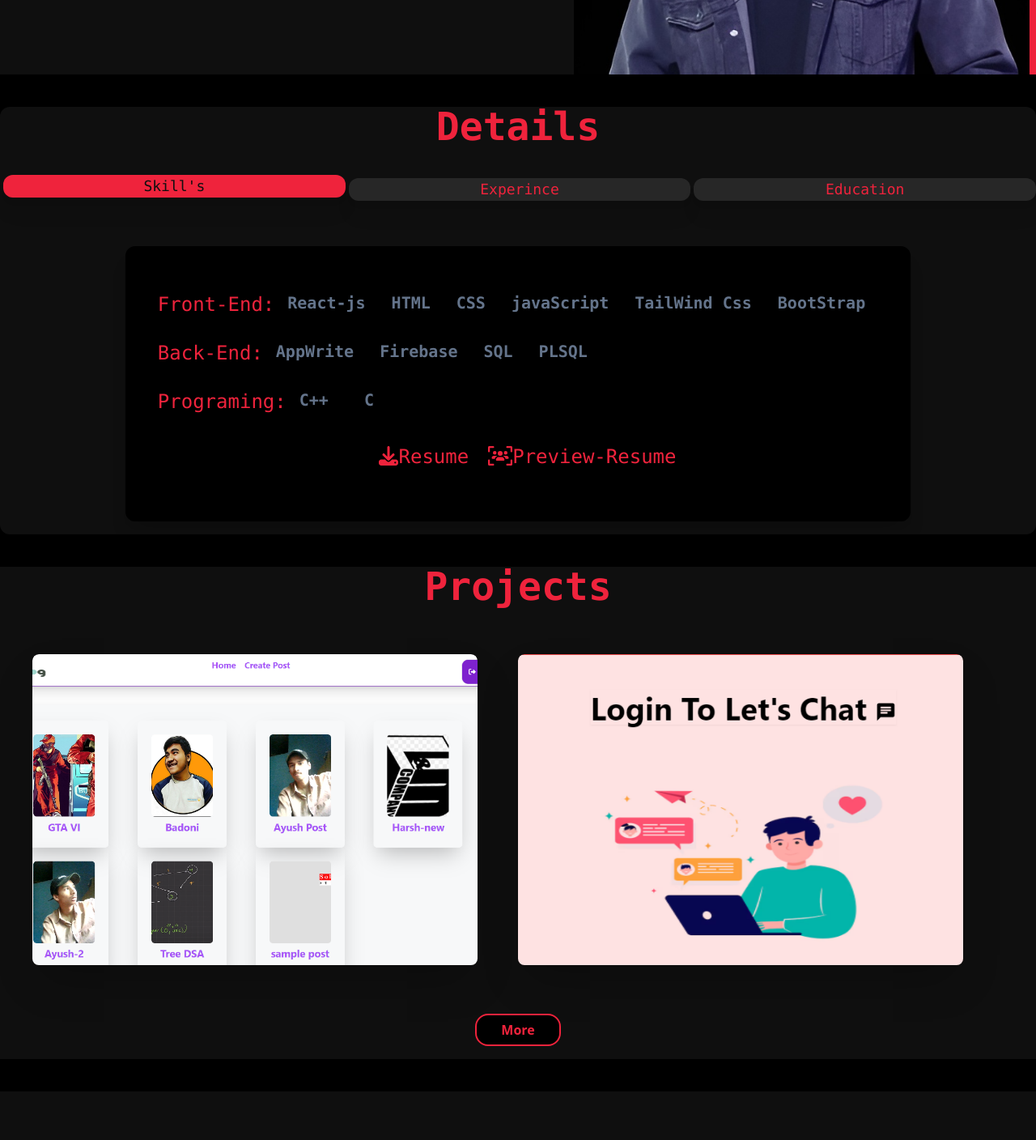
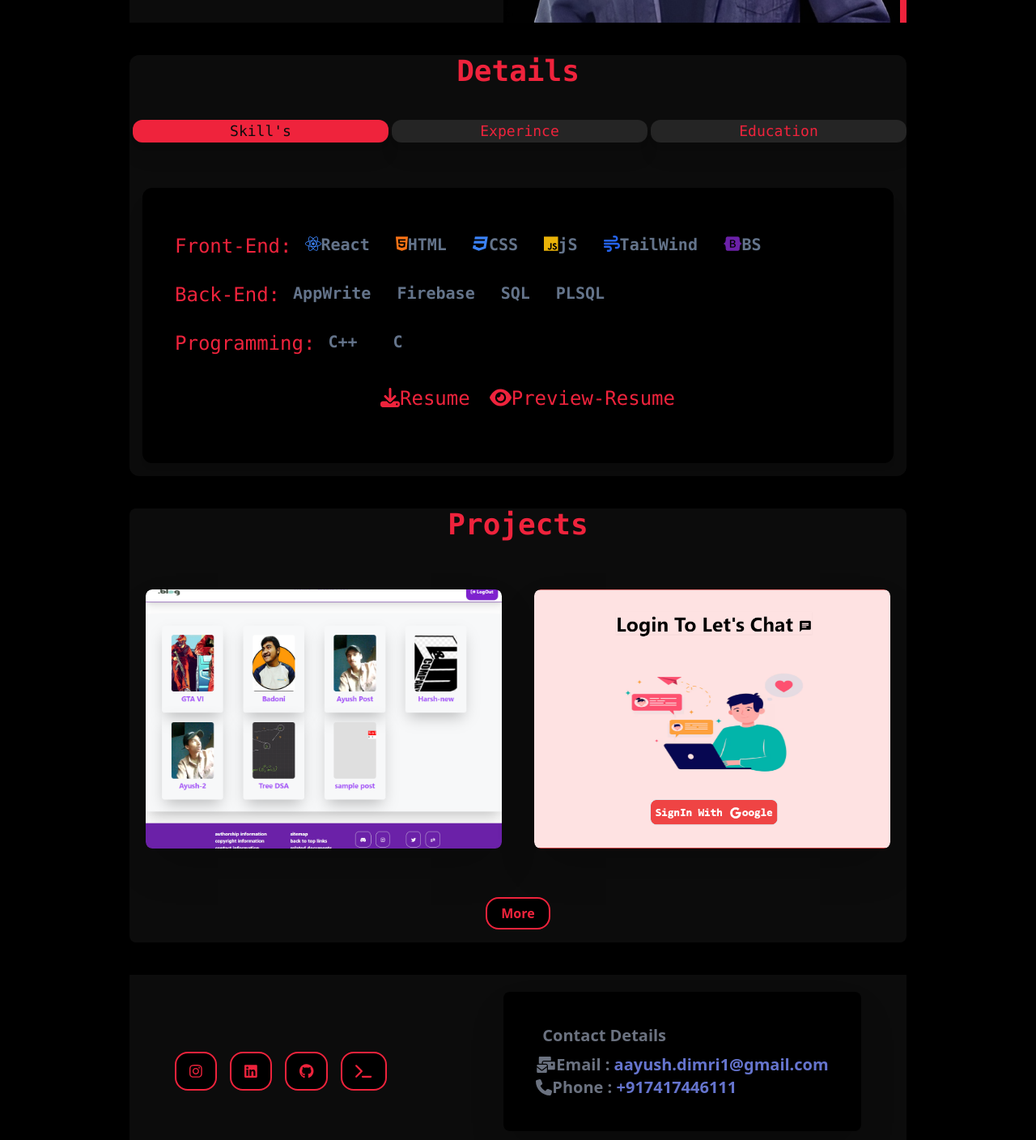
Before and after one commit to Ayush-a11/AyushDimri-Portfolio, a React (Vite) app: page / in a window 1280 px wide. Shown: the part 560-1968 px from the top of the page at 81% size. Built offline with nearby package versions, Linux system fonts and the light colour scheme.

Commit message:
Responsive & Added New Animations

```diff
--- a/src/Components/Container.jsx
+++ b/src/Components/Container.jsx
@@ -25,7 +25,7 @@ function Container() {
 
 
   return (
-	<div className='inline-flex flex-col w-full '>
+	<div className='flex flex-col md:w-9/12 w-full justify-center items-center m-auto scale-80	'>
 		<Header projectRef={projectRef}
 				homeRef={homeRef}
 				detailsRef={detailsRef}
@@ -33,14 +33,14 @@ function Container() {
 		{/* <div className='' data-aos="fade-out"> */}
 		<Image ref={homeRef} />
 		{/* </div> */}
-		<div className='z-10 relative bg-black w-full h-auto '>
-		<div data-aos="fade-in" >
+		<div className='z-10 relative dark:bg-black bg-white w-full h-auto '>
+		<div data-aos="fade-up" >
 		<Details ref={detailsRef}/>
 		</div>
-		<div data-aos="fade-in">
+		<div data-aos="fade-up">
 		<ProjectCard ref={projectRef}/>
 		</div>
-		<div data-aos="fade-in">
+		<div data-aos="fade-up">
 		<Footer/>
 		</div>
 		</div>
--- a/src/Components/Details/Details.jsx
+++ b/src/Components/Details/Details.jsx
@@ -1,9 +1,12 @@
-import { faDownload, faUsersViewfinder } from '@fortawesome/free-solid-svg-icons';
+import { faDownload, faEye, faFileExport, faGear, faLaptopCode, faUsersViewfinder, faWind } from '@fortawesome/free-solid-svg-icons';
 // import { Document, Page } from '@react-pdf-viewer/react-pdf';
 import { FontAwesomeIcon } from '@fortawesome/react-fontawesome';
-import React,{forwardRef, useState} from 'react'
+import React,{forwardRef, useState,useEffect} from 'react'
 import { Document, Page } from 'react-pdf';
 import ResumePreview from './ResumePreview';
+import { faBootstrap, faCss3, faHtml5, faJs, faReact } from '@fortawesome/free-brands-svg-icons';
+import AOS from 'aos';
+import 'aos/dist/aos.css';
 // import { Document, Page } from 'react-pdf'
 function Details({},ref) {
 	const [section, setSection] =useState('Skill');
@@ -21,59 +24,67 @@ function Details({},ref) {
 		document.body.removeChild(anchor);
 	}
 
-
+	useEffect(() => {
+		AOS.init({
+				duration:700,
+				anchorPlacement:'center-bottom',
+				easing: 'ease',
+				mirror:true,
+				once:true
+			})
+	},[])
   return (
-	<div ref={ref} className=" z-2 relative top-10 rounded-xl text-primary font-mono text-2xl bg-light border-t-4 border-black dark:border-0 dark:bg-accent mt-8 transition-all duration-300 "
+	<div ref={ref} className=" z-2 relative top-10 rounded-xl text-primary font-mono text-2xl bg-light  dark:bg-accent mt-8 transition-all duration-300 "
 	style={{marginTop:"0"}}>
-		<h1 className= " text-primary font-mono font-bold text-5xl text-center mb-10" >Details</h1>
+		<h1 className= " text-primary font-mono font-bold md:text-4xl sm:text-3xl text-2xl text-center mb-10" >Details</h1>
 		<div className='flex items-start justify-around pb-10 text-center'>
-			<div onClick={()=>setSection('Skill')}className={`${section==='Skill'?'bg-primary text-accent	 -mt-1 border-accent':'bg-slate-100 dark:bg-white dark:bg-opacity-10 '} text-lg shadow-xl ml-1 w-1/3 rounded-xl`}>
+			<div data-aos="fade-up" onClick={()=>setSection('Skill')}className={`${section==='Skill'?'bg-primary text-accent	  border-accent':'bg-slate-100 dark:bg-white dark:bg-opacity-10 '} md:text-lg sm:text-lg text-base shadow-xl ml-1 w-1/3 rounded-xl`}>
 			<button  onClick={()=>setSection('Skill')}>Skill's </button>
 			</div>
-			<div onClick={()=>setSection('Exp')} className={`${section==='Exp'?'bg-primary text-accent  -mt-1 border-accent':'bg-slate-100 dark:bg-white dark:bg-opacity-10 '}text-lg shadow-xl ml-1 w-1/3 rounded-xl`}>
+			<div data-aos="fade-up" onClick={()=>setSection('Exp')} className={`${section==='Exp'?'bg-primary text-accent   border-accent':'bg-slate-100 dark:bg-white dark:bg-opacity-10 '}md:text-lg sm:text-lg text-base shadow-xl ml-1 w-1/3 rounded-xl`}>
 			<button  onClick={()=>setSection('Exp')}>Experince </button>
 			</div>
-			<div onClick={()=>setSection('Edu')} className={`${section==='Edu'?'bg-primary text-accent  -mt-1 border-accent':'bg-slate-100 dark:bg-white dark:bg-opacity-10 '} text-lg shadow-xl ml-1 w-1/3 rounded-xl`}>
+			<div data-aos="fade-up" onClick={()=>setSection('Edu')} className={`${section==='Edu'?'bg-primary text-accent   border-accent':'bg-slate-100 dark:bg-white dark:bg-opacity-10 '} md:text-lg sm:text-lg text-base shadow-xl ml-1 w-1/3 rounded-xl`}>
 			<button onClick={()=>setSection('Edu')}>Education </button>
 			</div>
 		</div>
 		{/* skills */}
-		<div className="flex justify-center p-4">
+		<div className="flex justify-center p-4" >
 		{section === 'Skill' ?
-		<div className=" flex flex-col text-left bg-slate-100 dark:bg-black  bg-opacity-55 shadow-xl  rounded-xl p-10 text-sm md:text-2xl ">
+		<div className=" flex flex-col w-full justify-center items-left bg-slate-100 dark:bg-black  bg-opacity-55 shadow-xl  rounded-xl p-10 text-sm md:text-2xl ">
 
-			<div className='flex justify-center'>
-			<h2 className="mt-4 text-left">Front-End:</h2>
-			<button className='mt-2 text-xs md:text-xl m-2 rounded-xl bg-white text-black dark:bg-black dark:text-slate-500 p-2 font-mono font-bold'>React-js</button>
-			<button className='mt-2 text-xs md:text-xl m-2 rounded-xl bg-white text-black dark:bg-black dark:text-slate-500 p-2 font-mono font-bold'>HTML</button>
-			<button className='mt-2 text-xs md:text-xl m-2 rounded-xl bg-white text-black dark:bg-black dark:text-slate-500 p-2 font-mono font-bold'>CSS</button>
-			<button className='mt-2 text-xs md:text-xl m-2 rounded-xl bg-white text-black dark:bg-black dark:text-slate-500 p-2 font-mono font-bold'>javaScript</button>
-			<button className='mt-2 text-xs md:text-xl m-2 rounded-xl bg-white text-black dark:bg-black dark:text-slate-500 p-2 font-mono font-bold'>TailWind Css</button>
-			<button className='mt-2 text-xs md:text-xl m-2 rounded-xl bg-white text-black dark:bg-black dark:text-slate-500 p-2 font-mono font-bold'>BootStrap</button>
+			<div className='flex  flex-wrap '>
+			<h2 className="mt-4 text-left" data-aos="fade-up" >Front-End:</h2>
+			<button className='mt-2 text-xs md:text-xl m-2 rounded-xl bg-white text-black dark:bg-black dark:text-slate-500 p-2 font-mono font-bold' data-aos="fade-left"><FontAwesomeIcon className="text-blue-500 font-bold" icon={faReact}/>React</button>
+			<button className='mt-2 text-xs md:text-xl m-2 rounded-xl bg-white text-black dark:bg-black dark:text-slate-500 p-2 font-mono font-bold' data-aos="fade-left"><FontAwesomeIcon className="text-orange-500 font-bold" icon={faHtml5}/>HTML</button>
+			<button className='mt-2 text-xs md:text-xl m-2 rounded-xl bg-white text-black dark:bg-black dark:text-slate-500 p-2 font-mono font-bold' data-aos="fade-left"><FontAwesomeIcon className="text-blue-500 font-bold" icon={faCss3}/>CSS</button>
+			<button className='mt-2 text-xs md:text-xl m-2 rounded-xl bg-white text-black dark:bg-black dark:text-slate-500 p-2 font-mono font-bold' data-aos="fade-left"><FontAwesomeIcon className="text-yellow-500 font-bold" icon={faJs}/>jS</button>
+			<button className='mt-2 text-xs md:text-xl m-2 rounded-xl bg-white text-black dark:bg-black dark:text-slate-500 p-2 font-mono font-bold' data-aos="fade-left"><FontAwesomeIcon className="text-blue-600 font-bold" icon={faWind}/>TailWind</button>
+			<button className='mt-2 text-xs md:text-xl m-2 rounded-xl bg-white text-black dark:bg-black dark:text-slate-500 p-2 font-mono font-bold' data-aos="fade-left"><FontAwesomeIcon className="text-purple-800 font-bold" icon={faBootstrap}/>BS</button>
 			</div>
 
-			<div className='flex'>
-			<h2 className="mt-4 text-left">Back-End:</h2>
+			<div className='flex flex-wrap' >
+			<h2 className="mt-4 text-left" data-aos="fade-up" >Back-End:</h2>
 
-			<button className='mt-2 text-xs md:text-xl m-2 rounded-xl bg-white text-black dark:bg-black dark:text-slate-500 p-2 font-mono font-bold'>AppWrite</button>
-			<button className='mt-2 text-xs md:text-xl m-2 rounded-xl bg-white text-black dark:bg-black dark:text-slate-500 p-2 font-mono font-bold'>Firebase</button>
-			<button className='mt-2 text-xs md:text-xl m-2 rounded-xl bg-white text-black dark:bg-black dark:text-slate-500 p-2 font-mono font-bold'>SQL</button>
-			<button className='mt-2 text-xs md:text-xl m-2 rounded-xl bg-white text-black dark:bg-black dark:text-slate-500 p-2 font-mono font-bold'>PLSQL</button>
+			<button className='mt-2 text-xs md:text-xl m-2 rounded-xl bg-white text-black dark:bg-black dark:text-slate-500 p-2 font-mono font-bold' data-aos="fade-left" >AppWrite</button>
+			<button className='mt-2 text-xs md:text-xl m-2 rounded-xl bg-white text-black dark:bg-black dark:text-slate-500 p-2 font-mono font-bold' data-aos="fade-left" >Firebase</button>
+			<button className='mt-2 text-xs md:text-xl m-2 rounded-xl bg-white text-black dark:bg-black dark:text-slate-500 p-2 font-mono font-bold' data-aos="fade-left" >SQL</button>
+			<button className='mt-2 text-xs md:text-xl m-2 rounded-xl bg-white text-black dark:bg-black dark:text-slate-500 p-2 font-mono font-bold' data-aos="fade-left" >PLSQL</button>
 
 			</div>
 
-			<div className='flex'>
-			<h2 className="mt-4">Programing:</h2>
+			<div className='flex flex-wrap'>
+			<h2 className="mt-4" data-aos="fade-up">Programming:</h2>
 
-			<button className='mt-2 text-xs md:text-xl m-2 rounded-xl bg-white text-black dark:bg-black dark:text-slate-500 p-2 font-mono font-bold'>C++</button>
-			<button className='mt-2 text-xs md:text-xl m-2 rounded-xl bg-white text-black dark:bg-black dark:text-slate-500 p-2 font-mono font-bold'>&nbsp;C&nbsp;</button>
+			<button className='mt-2 text-xs md:text-xl m-2 rounded-xl bg-white text-black dark:bg-black dark:text-slate-500 p-2 font-mono font-bold' data-aos="fade-left">C++</button>
+			<button className='mt-2 text-xs md:text-xl m-2 rounded-xl bg-white text-black dark:bg-black dark:text-slate-500 p-2 font-mono font-bold' data-aos="fade-left">&nbsp;C&nbsp;</button>
 
 		</div>
-		<div className='flex justify-center'>
-			<button className="m-6 " onClick={downloadPdf} >
+		<div className='flex justify-center' >
+			<button data-aos="fade-left" className="m-6 hover:scale-105 " onClick={downloadPdf} >
 			<FontAwesomeIcon icon={faDownload}/>Resume</button>
-			<button className="" onClick={()=>setResumePreview((prev)=>!prev)}>
-			<FontAwesomeIcon icon={faUsersViewfinder}/>Preview-Resume</button>
+			<button data-aos="fade-right" className="hover:scale-105" onClick={()=>setResumePreview((prev)=>!prev)}>
+			<FontAwesomeIcon icon={faEye}/>Preview-Resume</button>
 
 
 		</div>
@@ -83,21 +94,21 @@ function Details({},ref) {
 		</div>
 		:section=== 'Exp'?
 		<div >
-				<div className=" flex flex-col text-left text-lg md:text-2xl bg-slate-100 dark:bg-black  bg-opacity-55 shadow-xl  rounded-xl p-10">
+				<div className=" flex flex-col text-left  md:text-2xl  sm:text-xl  text-sm bg-slate-100 dark:bg-black  bg-opacity-55 shadow-xl  rounded-xl p-10">
 			<ul>
-				<li>2022-Current - Price WaterHouse Copper's (Associate-2)</li>
-				<li>Oracle Developer</li>
-				<li>Tech Stack- PLSQL, VBCS, OIC, OPA,Node, ODA</li>
+				<li data-aos="fade-up" className='text-gray-500 font-bold'>[2022 - Current] - Price WaterHouse Copper's (Associate2)</li>
+				<li data-aos="fade-up">Oracle Developer <FontAwesomeIcon icon={faLaptopCode}/></li>
+				<li data-aos="fade-up">Tech Stack <FontAwesomeIcon icon={faGear}/><span className="text-secondary" data-aos="fade-left">  PLSQL  VBCS  OIC  OPA  Node  ODA </span></li>
 			</ul>
 			</div>
 		</div>
 		:
 		<div >
-			<div className=" flex flex-col text-left text-lg md:text-2xl bg-slate-100 dark:bg-black  bg-opacity-55 shadow-xl  rounded-xl p-10">
-			<ul className='flex flex-col items-start'>
-				<li>2018-2022 B.Tech(Cse)- Graphic Era Deheradun Uttarakhand</li>
-				<li>2017- XII(PCM)- Sri Guru Ram Rai Public School</li>
-				<li>2015- X(PCM)-Sri Guru Ram Rai Public School</li>
+			<div className=" flex flex-col text-lef tmd:text-2xl  sm:text-xl  text-xs bg-slate-100 dark:bg-black  bg-opacity-55 shadow-xl  rounded-xl p-10">
+			<ul className='flex flex-col items-start' data-aos="fade-up">
+				<li className='text-gray-500 font-bold'> 2018-2022 B.Tech(Cse)-<span className="text-secondary"> Graphic Era Deheradun Uttarakhand</span> </li>
+				<li className='text-gray-500 font-bold'>2017- XII(PCM)- <span className="text-secondary">Sri Guru Ram Rai Public School</span></li>
+				<li className='text-gray-500 font-bold'>2015- X(PCM)- <span className="text-secondary">Sri Guru Ram Rai Public School</span></li>
 			</ul>
 			</div>
 		</div>
--- a/src/Components/Details/ResumePreview.jsx
+++ b/src/Components/Details/ResumePreview.jsx
@@ -14,6 +14,7 @@ function ResumePreview() {
 	  <iframe
 	  title="PDF Preview"
 		src={Resume}
+
 	  width="100%"
 	  height="1060px"
 	/>
--- a/src/Components/Footer.jsx
+++ b/src/Components/Footer.jsx
@@ -1,33 +1,43 @@
-import React from 'react'
+import React, { useEffect } from 'react'
 import { FontAwesomeIcon } from '@fortawesome/react-fontawesome'
 import { faTerminal,faMailBulk, faPhone } from '@fortawesome/free-solid-svg-icons'
 import { faInstagram, faLinkedin,faGithub,  } from '@fortawesome/free-brands-svg-icons'
-
+import AOS from 'aos';
+import 'aos/dist/aos.css';
 function Footer() {
+	useEffect(() => {
+		AOS.init({
+				duration:700,
+				anchorPlacement:'center-bottom',
+				easing: 'ease',
+				mirror:true,
+				once:true
+			})
+	},[])
   return (
 	<>
-	<div className="z-10 relative w-full flex  flex-col justify-around items-center h-64 mt-10  bg-light border-t-4 border-black dark:border-0 dark:bg-accent ">
-		<div className="w-full h-2/3 flex flex-col  justify-around items-center md:flex md:flex-row space-y-4 space-x-10 ">
-		<div className=" space-x-4 ">
+	<div className="z-10 relative w-full flex  flex-col justify-around items-center h-64 mt-10  bg-light  dark:bg-accent ">
+		<div className="w-full h-2/3 flex flex-col  justify-center items-center md:flex md:flex-row md:justify-around space-y-4 space-x-0 sm:space-x-10 md:space-x-8  ">
+		<div className=" space-x-4  text-sm pt-10 sm:text-xl md:text-lg">
 		<button className=' dark:bg-black dark:text-primary text-primary border-primary font-sans font-bold hover:bg-primary hover:text-black border-2
-		hover:border-2 hover:border-black p-2 px-4 rounded-2xl'><FontAwesomeIcon className='text-xl' icon={faInstagram}/></button>
+		hover:border-2 hover:border-black p-2 px-4 rounded-2xl' data-aos="fade-up"><FontAwesomeIcon className='' icon={faInstagram} /></button>
 		<button className=' dark:bg-black dark:text-primary text-primary border-primary font-sans font-bold hover:bg-primary hover:text-black border-2
-		hover:border-2 hover:border-black p-2 px-4 rounded-2xl'><FontAwesomeIcon className='text-xl' icon={faLinkedin}/></button>
+		hover:border-2 hover:border-black p-2 px-4 rounded-2xl' data-aos="fade-up"><FontAwesomeIcon className='' icon={faLinkedin} /></button>
 		<button className=' dark:bg-black dark:text-primary text-primary border-primary font-sans font-bold hover:bg-primary hover:text-black border-2
-		hover:border-2 hover:border-black p-2 px-4 rounded-2xl'><FontAwesomeIcon className='text-xl' icon={faGithub}/></button>
+		hover:border-2 hover:border-black p-2 px-4 rounded-2xl' data-aos="fade-up"><FontAwesomeIcon className='' icon={faGithub} /></button>
 		<button className=' dark:bg-black dark:text-primary text-primary border-primary font-sans font-bold hover:bg-primary hover:text-black border-2
-		hover:border-2 hover:border-black p-2 px-4 rounded-2xl'><FontAwesomeIcon className='text-xl' icon={faTerminal}/></button>
+		hover:border-2 hover:border-black p-2 px-4 rounded-2xl'  data-aos="fade-up"><FontAwesomeIcon className='' icon={faTerminal}/></button>
 		</div>
-		<div className='cursor-pointer text-2xl text-gray-500 ml-2 ' style={{align:"end"}}>
-			<h1 className='cursor-pointer text-2xl text-gray-500 ml-2 font-bold'>Contact Details</h1>
+		<div data-aos="fade-up" className='cursor-pointer text-lg sm:text-2xl md:text-xl dark:text-gray-500 	 dark:bg-black bg-light text-gray-500 p-2 md:p-10 rounded-lg shadow-2xl' style={{align:"end"}}>
+			<h1 className='cursor-pointer   ml-2 font-bold'>Contact Details</h1>
 			<ul className='cursor-pointer flex  flex-col mt-2 items-start'>
-				<li><FontAwesomeIcon icon={faMailBulk}/><b>Email</b> :	aayush.dimri1@gmail.com</li>
-				<li><FontAwesomeIcon icon={faPhone}/><b>Phone</b> : +917417446111</li>
+				<li><FontAwesomeIcon icon={faMailBulk}/><b>Email :<span className='text-secondary'>	aayush.dimri1@gmail.com</span></b></li>
+				<li><FontAwesomeIcon icon={faPhone}/><b>Phone : <span className='text-secondary'>+917417446111</span></b></li>
 			</ul>
 		</div>
 		</div>
 		<div className="">
-		<span className=" w-full h-1/3 cursor-pointer text-2xl text-gray-500 ml-2">© 2024 Ayush Dimri. All rights reserved.</span>
+		<span className=" w-full h-1/3 cursor-pointer text-lg sm:text-2xl md:text-xl text-gray-500 ml-2">© 2024 <span className='text-secondary font-bold'>Ayush Dimri.</span> All rights reserved.</span>
 		</div>
 	</div>
 	</>
--- a/src/Components/Projects/ProjectCard.jsx
+++ b/src/Components/Projects/ProjectCard.jsx
@@ -1,11 +1,12 @@
 import { faMobileRetro } from '@fortawesome/free-solid-svg-icons';
 import { FontAwesomeIcon } from '@fortawesome/react-fontawesome';
-import React, { forwardRef, useState } from 'react'
+import React, { forwardRef, useEffect, useState } from 'react'
 import blogPosting from '../../assets/BlogPosting.png'
 import letsChat from '../../assets/letsChat.png'
 import todoimg from '../../assets/TodoApp.png'
 import ecommerce from '../../assets/Ecommerce.png'
-
+import AOS from 'aos';
+import 'aos/dist/aos.css';
 
 function ProjectCard({},ref) {
 	const [more,setMore] = useState(true);
@@ -34,27 +35,40 @@ function ProjectCard({},ref) {
 
 
 	];
+		useEffect(() => {
+		AOS.init({
+				duration:700,
+				anchorPlacement:'center-bottom',
+				easing: 'ease',
+				mirror:true,
+				once:true
+			})
+	},[])
   return (
-	<div ref={ref} className="z-2 relative  border-8 w-full flex flex-col justify-center items-center bg-light  border-t-4 border-blue-500 dark:border-0  dark:bg-accent mt-20">
-		<h1 className= " text-primary font-mono font-bold text-5xl" >Projects</h1>
+	<div ref={ref} className="z-2 relative  w-full flex flex-col justify-center items-center bg-light  rounded-lg  dark:bg-accent mt-20">
+		<h1 className= " text-primary font-mono font-bold md:text-4xl sm:text-3xl text-2xl" data-aos="fade-up">Projects</h1>
 		{/* <img src= {letsChat} className="w-full h-96" ></img>	 */}
 	<div className="flex">
-	<div className="mt-5 mb-5 grid grid-cols-1 md:grid-cols-2 w-full  h-auto ">
+	<div className="mt-5 mb-5 grid grid-cols-1 md:grid-cols-2 w-full place-items-center h-auto ">
 		{projects.map(items=>(
 			items.more &&
 			<div onClick={()=>window.open(items.Url)}
-			key={items.Name} className="cursor-pointer   mt-10 w-11/12 h-96 card rounded-lg  bg-white bg-opacity-5 overflow-hidden shadow-2xl hover:shadow-3xl transform hover:scale-105 transition-transform duration-300">
+			key={items.Name} className="cursor-pointer mt-10 w-11/12  card rounded-lg  bg-white bg-opacity-5 overflow-hidden shadow-2xl hover:shadow-3xl transform hover:scale-105 transition-transform duration-300">
 				<div className="relative group" >
-				<img
-					className="card-image rounded-lg object-cover"
+				<img  data-aos="fade-up"
+					className="card-image rounded-lg object-cover sm:w-128 sm:h-80 w-100 h-60"
 					src={items.Image}
 					alt={items.Name}
-					style={{width:"600px", height:"500px"}}
+					// style={{minWidth:"300px", minHeight:"350px", maxHeight:"500px", maxWidth:"550px"}}
 				/>
-				<div className="absolute inset-0 bg-primary opacity-0 flex flex-col items-center justify-center text-6xl font-bold font-mono mb-28 text-accent transition-opacity group-hover:opacity-80 ">
+				<div className="absolute inset-0 opacity-0 group-hover:opacity-95 bg-primary flex flex-col items-center justify-center  font-bold font-mono  text-accent transition-opacity ">
+					<div className="h-1/2 flex flex-col items-center justify-center text-xl sm:text-5xl md:8xl">
 					<h1>{items.Name}</h1>
-					<h1 className="text-sm">{items.Url}</h1>
+					<h1 className="text-sm text-center">{items.Url}</h1>
+					</div>
+					<div className="w-full h-1/2 dark:bg-accent bg-white">
 
+					</div>
 				</div>
    			 </div>
 			</div>
@@ -62,7 +76,7 @@ function ProjectCard({},ref) {
 		}
 	</div>
 	</div>
-	<button className='w-1/12 h-10 text-center dark:bg-black dark:text-primary mb-4 text-primary border-primary font-sans font-bold hover:bg-primary hover:text-black border-2
+	<button data-aos="fade-up" className='w-2/12 md:w-1/12 h-10 text-center dark:bg-black dark:text-primary mb-4 text-primary border-primary font-sans font-bold hover:bg-primary hover:text-black border-2
 		hover:border-2 mt-10 hover:border-black rounded-2xl' onClick={()=>setMore((prev)=>!prev)}>
 		{more?'More':'Less'}</button>
 	</div>
--- a/src/index.css
+++ b/src/index.css
@@ -4,7 +4,7 @@ body{
 :root {
   color-scheme: light dark;
   /* color: rgba(0, 0, 0, 0.87); */
-  /* background-color: #FFF; */
+  /* background-color: rgb(15,15,15); */
 }
 @tailwind base;
 @tailwind components;
--- a/tailwind.config.js
+++ b/tailwind.config.js
@@ -10,9 +10,15 @@ export default {
       colors: {
         primary: '#ef233c',    // Custom primary color
         secondary: '#6574cd',  // Custom secondary color
-        accent: 'rgb(15,15,15)',     // Custom accent color
+        accent: 'rgb(12,12,12)',     // Custom accent color
         light:'#e5e5e5',
       },
+      spacing: {
+        '128': '600px',
+        '126': '300px',
+        '100': '300px',
+        '101': '100px'
+      }
     },
   },
   plugins: [],
```
Also changed, not shown: src/Components/Header.jsx (+6 -5 lines), src/Components/Image.jsx (+5 -3 lines), src/assets/DevGif.gif (added).
